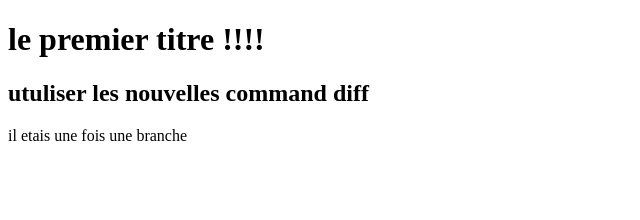
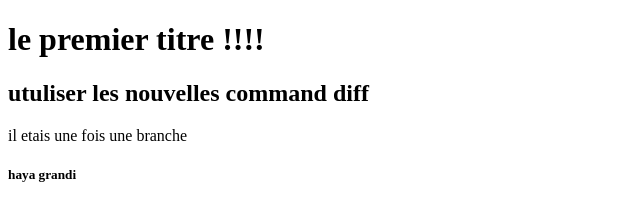
Before and after one commit to souad-git/formation-git, a plain HTML site: page pratique.html in a window 1280 px wide. Shown: the full height of the page, 0-640 px from the left. Drawn offline with Linux system fonts and the light colour scheme.

Commit message:
haya grandi

```diff
--- a/pratique.html
+++ b/pratique.html
@@ -8,6 +8,7 @@
     <h1>le premier titre !!!!
     <h2>utuliser les nouvelles command diff</h2>
     <div> il etais une fois une branche</div>
+    <h5>haya grandi </h5>
     </h1>
 </head>
 <body>
```
